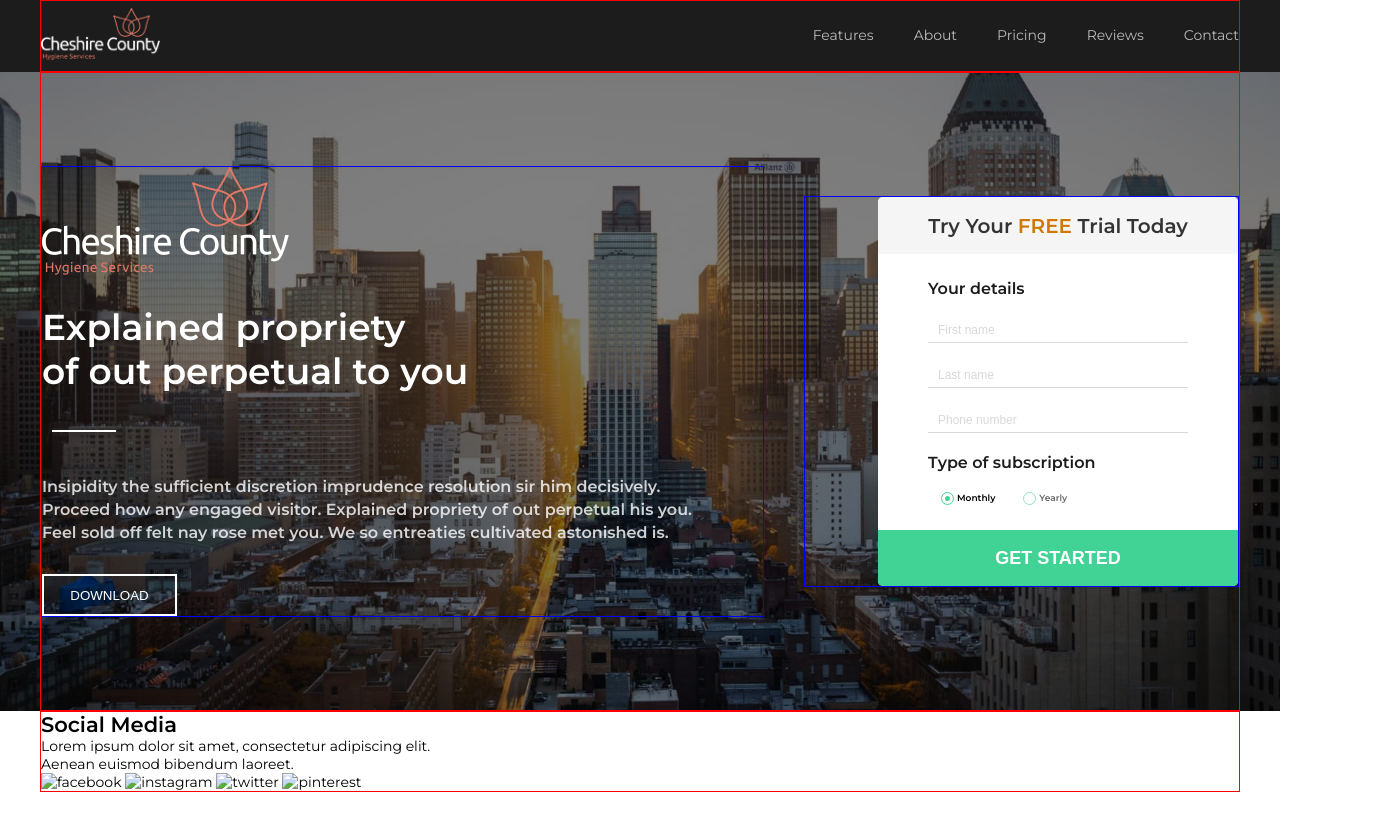
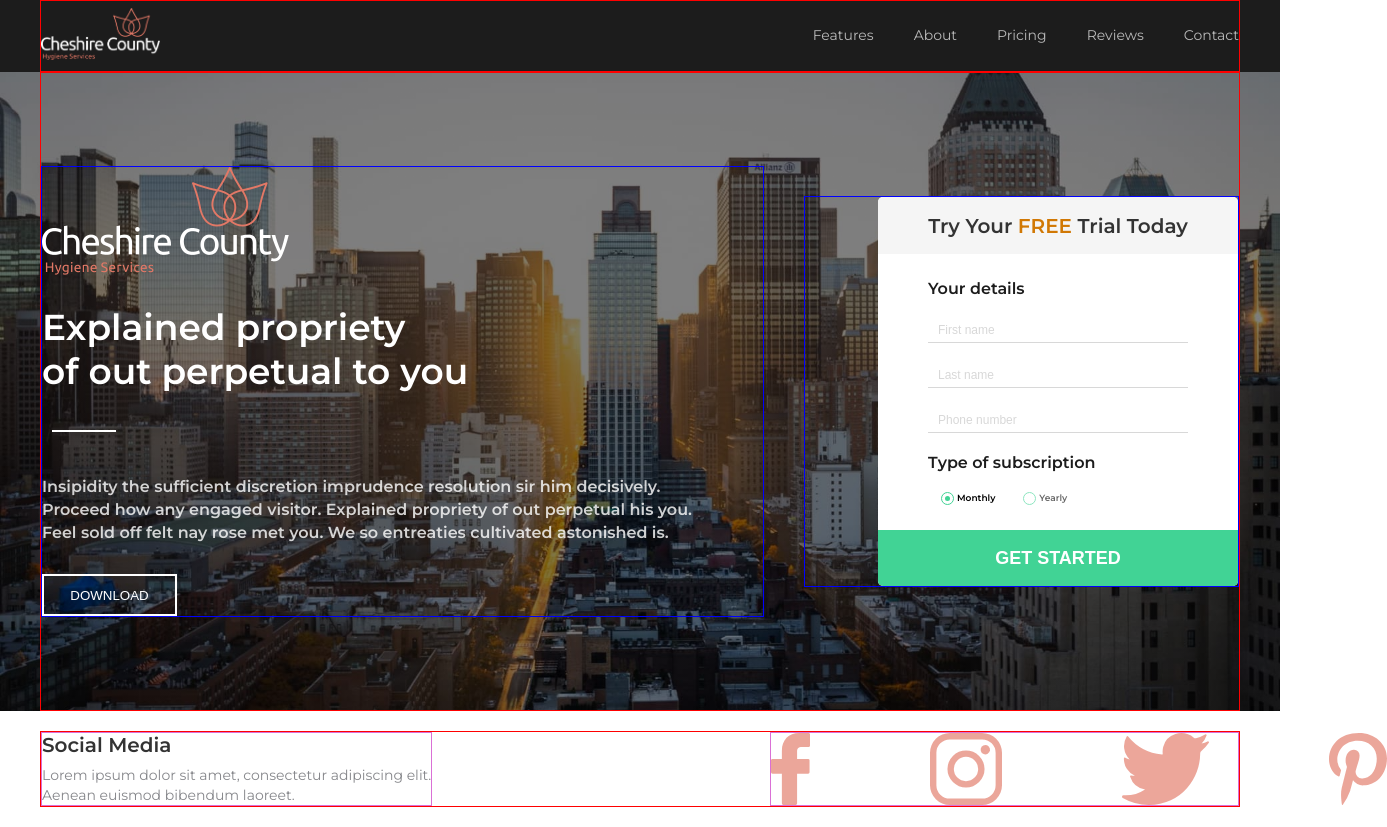
Before and after one commit to aurelijap/Praktikos-egzaminas, a website: page index.html in a window 1280 px wide. Shown: the whole page, 1387 px wide, since content can reach past the window. Before the commit the page ends 800 px from the top, so only its background shows below. Drawn offline with Linux system fonts and the light colour scheme.

Commit message:
Social media block

```diff
--- a/index.html
+++ b/index.html
@@ -110,13 +110,20 @@
     <!-- Social Media -->
     <div id="social-block">
       <div class="content-width social-wrapper">
-      <h2>Social Media</h2>
-      <p>Lorem ipsum dolor sit amet, consectetur adipiscing elit. <br> Aenean euismod bibendum laoreet.</p>
-      <img class="social" src="img/facebook-logo.svg" alt="facebook"></img>
-      <img class="social" src="img/instagram-logo.svg" alt="instagram"></img>
-      <img class="social" src="img/twitter.svg" alt="twitter"></img>
-      <img class="social" src="img/pinterest.svg" alt="pinterest"></img>
-</div>
+        <div class="social-text">
+          <h2>Social Media</h2>
+          <p>
+            Lorem ipsum dolor sit amet, consectetur adipiscing elit. <br />
+            Aenean euismod bibendum laoreet.
+          </p>
+        </div>
+        <div class="social-icons">
+          <img class="social" src="img/facebook-logo.svg" alt="facebook" />
+          <img class="social" src="img/instagram-logo.svg" alt="instagram" />
+          <img class="social" src="img/twitter.svg" alt="twitter" />
+          <img class="social" src="img/pinterest.svg" alt="pinterest" />
+        </div>
+      </div>
     </div>
 
     <!-- <script src="script.js"></script> -->
--- /dev/null
+++ b/scss/social.scss
@@ -0,0 +1,29 @@
+#social-block {
+  display: flex;
+  justify-content: center;
+  padding: 20px 0;
+  .social-wrapper {
+    display: flex;
+    justify-content: space-between;
+
+    .social-text {
+      border: 1px solid orchid;
+      h2 {
+        font-size: 20px;
+        font-weight: 600;
+        color: #333333;
+        margin-bottom: 8px;
+      }
+      p {
+        color: #86878b;
+        font-size: 14px;
+        line-height: 20px;
+      }
+    }
+    .social-icons {
+      display: flex;
+      gap: 120px;
+      border: 1px solid orchid;
+    }
+  }
+}
```
Also changed, not shown: app/css/style.css, img/facebook-logo.svg (added), img/instagram-logo.svg (added), img/pinterest.svg (added), img/twitter.svg (added).
